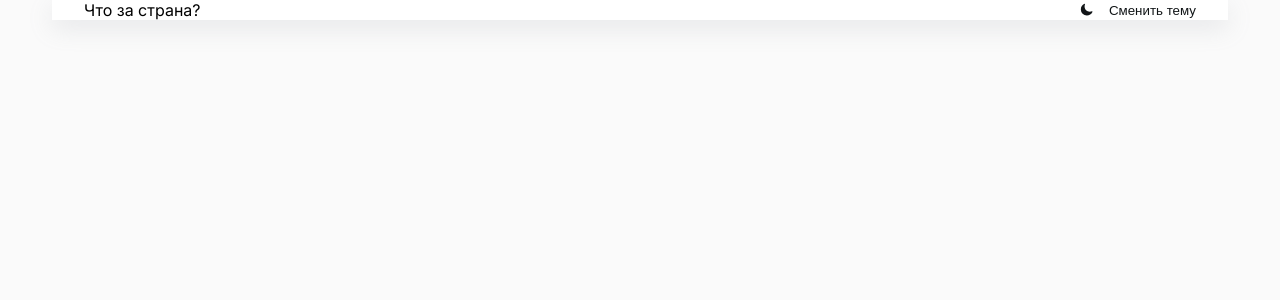
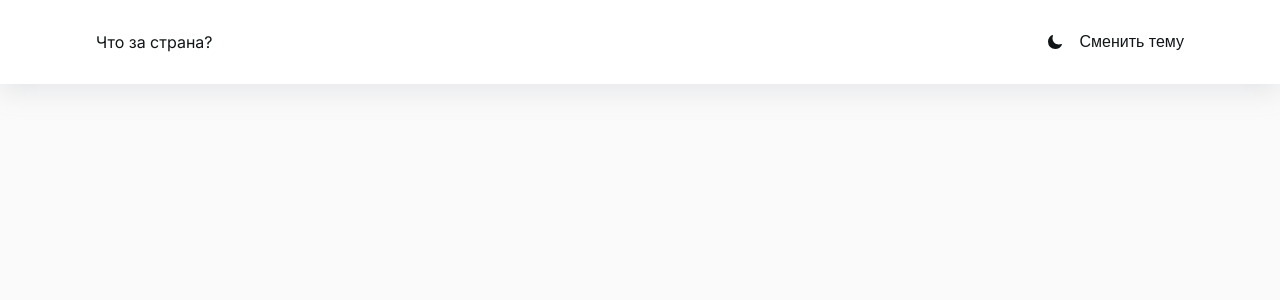
Before and after one commit to romanssam/counrtyApp, a React (Vite) app: page / in a window 1280 px wide. Shown: the top 300 px of the page. Built offline with nearby package versions, Linux system fonts and the light colour scheme.

Commit message:
some refactor and header styling

```diff
--- a/src/components/Header/Header.jsx
+++ b/src/components/Header/Header.jsx
@@ -4,6 +4,7 @@ import styled from 'styled-components';
 import { IoMoon, IoMoonOutline } from 'react-icons/io5';
 import Container from "../Container/Container.jsx";
 import ThemeSwitcher from "../ThemeSwitcher/ThemeSwithcer";
+import HeaderWrapper from "../HeaderWrapper/HeaderWrapper.jsx";
 
 /*const Container = styled.div `
   width: 100%;
@@ -33,15 +34,17 @@ const Switcher = styled.div``*/
      }, [theme])
 
     return (
+        <HeaderWrapper>
             <Container>
                 <header className={styles.header}>
-                <span>Что за страна?</span>
+                    <span className={styles.title}>Что за страна?</span>
                     <ThemeSwitcher onClick={changeTheme}>
                         <IoMoon/>
                         Сменить тему
                     </ThemeSwitcher>
                 </header>
             </Container>
+        </HeaderWrapper>
     );
 };
 
--- a/src/components/Header/Header.module.css
+++ b/src/components/Header/Header.module.css
@@ -1,10 +1,12 @@
 .header {
-    box-shadow: var(--shadow);
-    background-color: var(--colors-ui-base);
-
-    padding: 0 2rem;
-
     display: flex;
     justify-content: space-between;
     align-items: center;
+
+    padding: 2rem;
 }
+
+.title {
+    color: var(--colors-text);
+    font-size: var(--fs-md);
+}
--- /dev/null
+++ b/src/components/HeaderWrapper/HeaderWrapper.jsx
@@ -0,0 +1,12 @@
+import React from 'react';
+import styles from './HeaderWrapper.module.css'
+
+const HeaderWrapper = ({children}) => {
+    return (
+        <div className={styles.wrapper}>
+            {children}
+        </div>
+    );
+};
+
+export default HeaderWrapper;
--- /dev/null
+++ b/src/components/HeaderWrapper/HeaderWrapper.module.css
@@ -0,0 +1,6 @@
+.wrapper {
+    box-shadow: var(--shadow);
+    background-color: var(--colors-ui-base);
+
+    padding: 0 2rem;
+}
--- a/src/components/ThemeSwitcher/ThemeSwithcer.module.css
+++ b/src/components/ThemeSwitcher/ThemeSwithcer.module.css
@@ -10,4 +10,7 @@
     cursor: pointer;
 
     color: var(--colors-text);
+    font-size: var(--fs-md);
+
+    user-select: none;
 }
```
Lines whose indentation alone changed are shown as unchanged.
